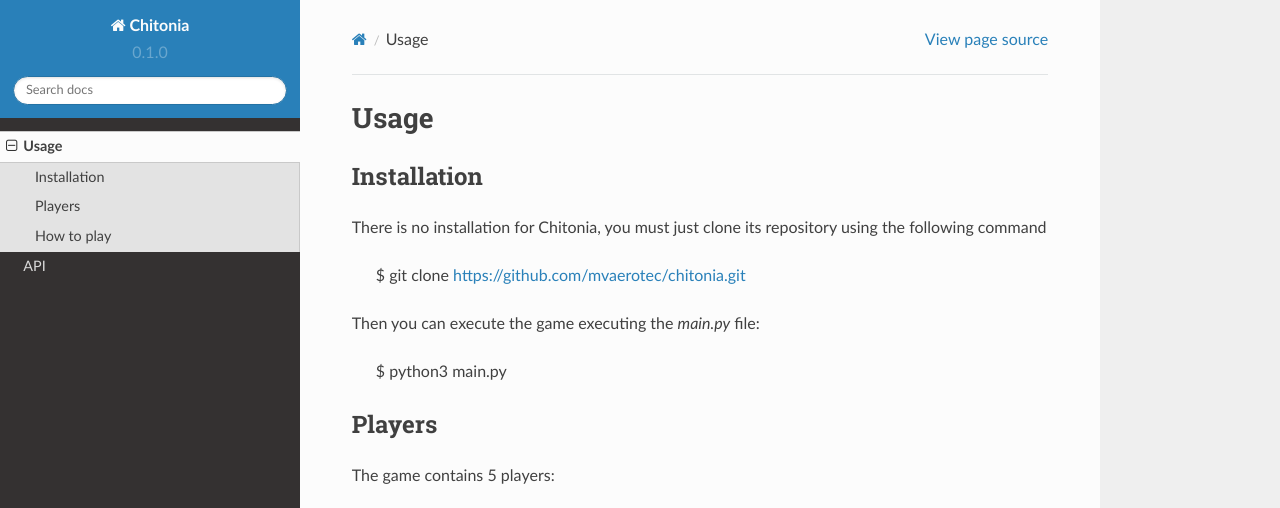
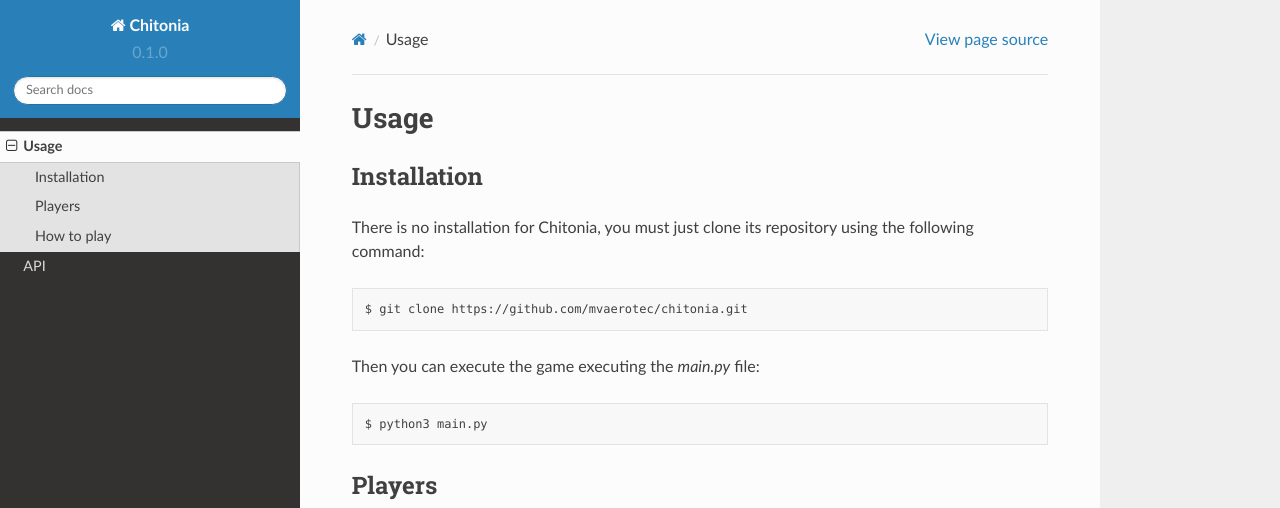
Before and after one commit to mvaerotec/chitonia, a Sphinx documentation site: the page built from docs/source/usage.rst, in a window 1280 px wide and 900 px high, cut to the strip 0-508 px from the top of the window. Built offline with Sphinx 7.4.7 and the Read the Docs theme 2.0.0, drawn with Linux system fonts in a browser that asks for light colours.

```diff
--- a/docs/source/usage.rst
+++ b/docs/source/usage.rst
@@ -7,11 +7,11 @@ Installation
 ------------
 
 There is no installation for Chitonia, you must just clone its repository using
-the following command
+the following command::
 
     $ git clone https://github.com/mvaerotec/chitonia.git
 
-Then you can execute the game executing the `main.py` file:
+Then you can execute the game executing the `main.py` file::
 
     $ python3 main.py
 
```
